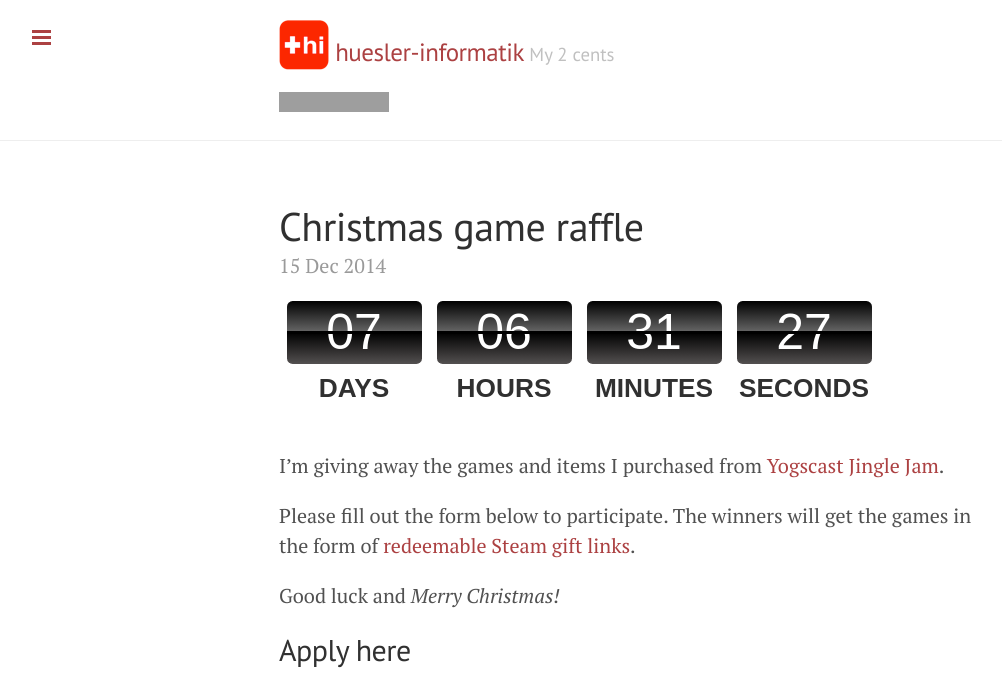
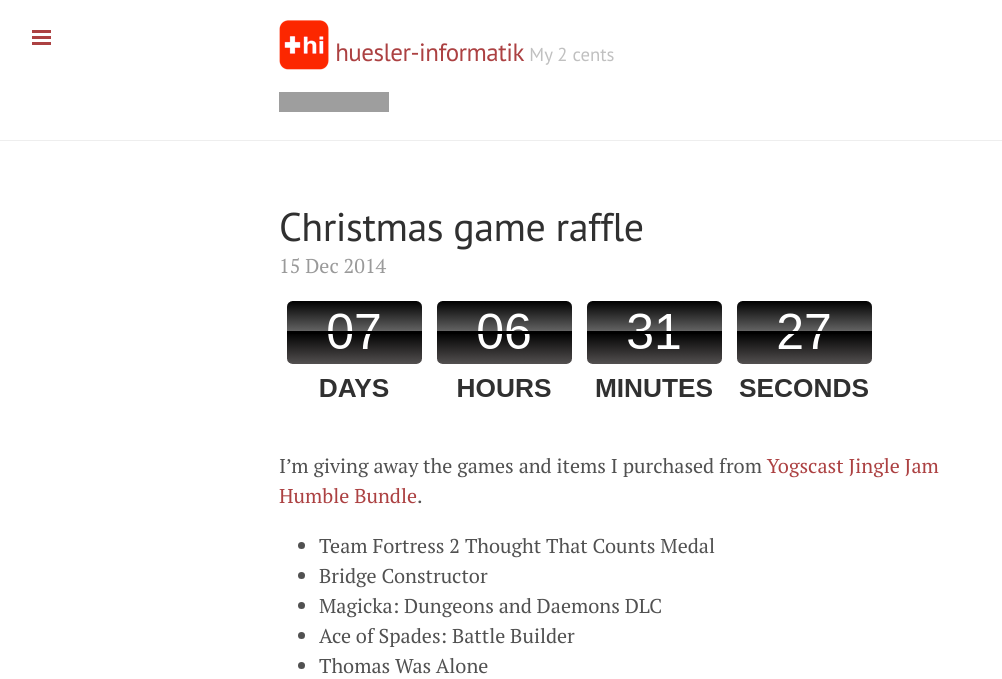
Before and after one commit to phuesler/huesler-informatik.ch, a Jekyll site: the page built from huesler-informatik.ch/_posts/2014-12-15-christmas-game-raffle.md, in a window 1280 px wide and 1400 px high, cut to the strip 0-679 px from the top of the window. Shown: the whole strip, without its empty margins (1-1003 px from the left). Built offline with Jekyll 4.4.1, drawn with Linux system fonts in a browser that asks for light colours; Markdown is read by kramdown in place of the engine named in the settings; comment, search, counter and statistics services are not loaded; some of the changed text lies outside the part shown; grey boxes are pictures that could not be loaded.

Commit message:
Explain spam email policy and add list of games again

```diff
--- a/huesler-informatik.ch/_posts/2014-12-15-christmas-game-raffle.md
+++ b/huesler-informatik.ch/_posts/2014-12-15-christmas-game-raffle.md
@@ -17,14 +17,30 @@ title: "Christmas game raffle"
 </script>
 <div style="margin-bottom: 20px">&nbsp;</div>
 
+I'm giving away the games and items I purchased from [Yogscast Jingle Jam Humble Bundle](https://www.humblebundle.com/yogscast).
+
+* Team Fortress 2 Thought That Counts Medal
+* Bridge Constructor
+* Magicka: Dungeons and Daemons DLC
+* Ace of Spades: Battle Builder
+* Thomas Was Alone
+* Mark of the Ninja
+* Montas (Early Access)
+* NiGHTS Into Dreams
+* Swords and Soldiers
+* Awesomenauts Honeydew Skolldir Skin
+* Awesomenauts Demon Skolldir Skins
+* Strike Suit Infinity
+* Call of Juarez
+* Miner Wars Arena
 
 
-I'm giving away the games and items I purchased from [Yogscast Jingle Jam](https://www.humblebundle.com/yogscast).
 
-Please fill out the form below to participate. The winners will get the games in the form of [redeemable Steam gift links](https://support.humblebundle.com/hc/en-us/articles/202712460-Gifting-Steam-Keys).
+Please fill out the form below to participate and rest assured, I will not share your email address with anyone nor will I use it to send anything other than a winner's notice.
+
+
+The winners will get the games/items in the form of [redeemable Steam gift links](https://support.humblebundle.com/hc/en-us/articles/202712460-Gifting-Steam-Keys).
 
 Good luck and <em>Merry Christmas!</em>
 
-## Apply here
-
 <iframe src="https://docs.google.com/forms/d/1N1-9lfyzVkNCEz5NfCOGfZsYJrDFr8irvNcUfX6peAc/viewform?embedded=true" width="760" height="1200" frameborder="0" marginheight="0" marginwidth="0">Loading...</iframe>
```
